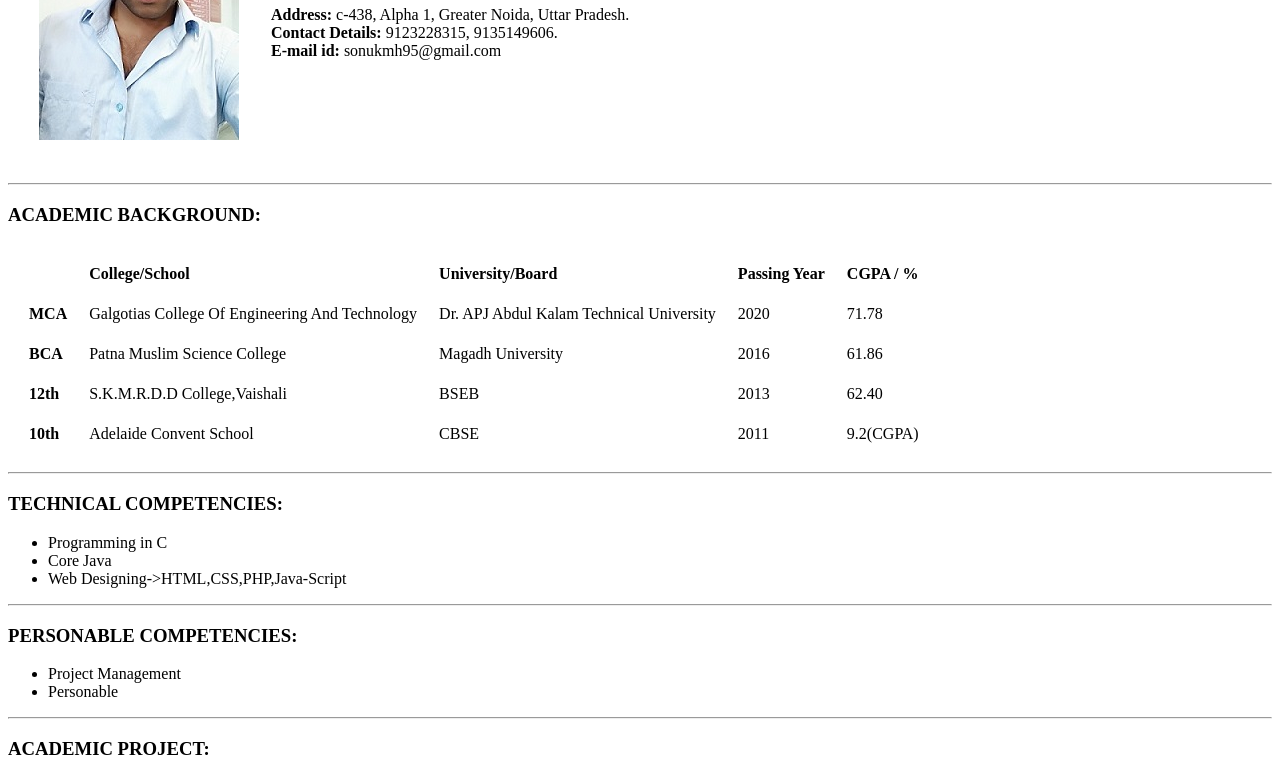
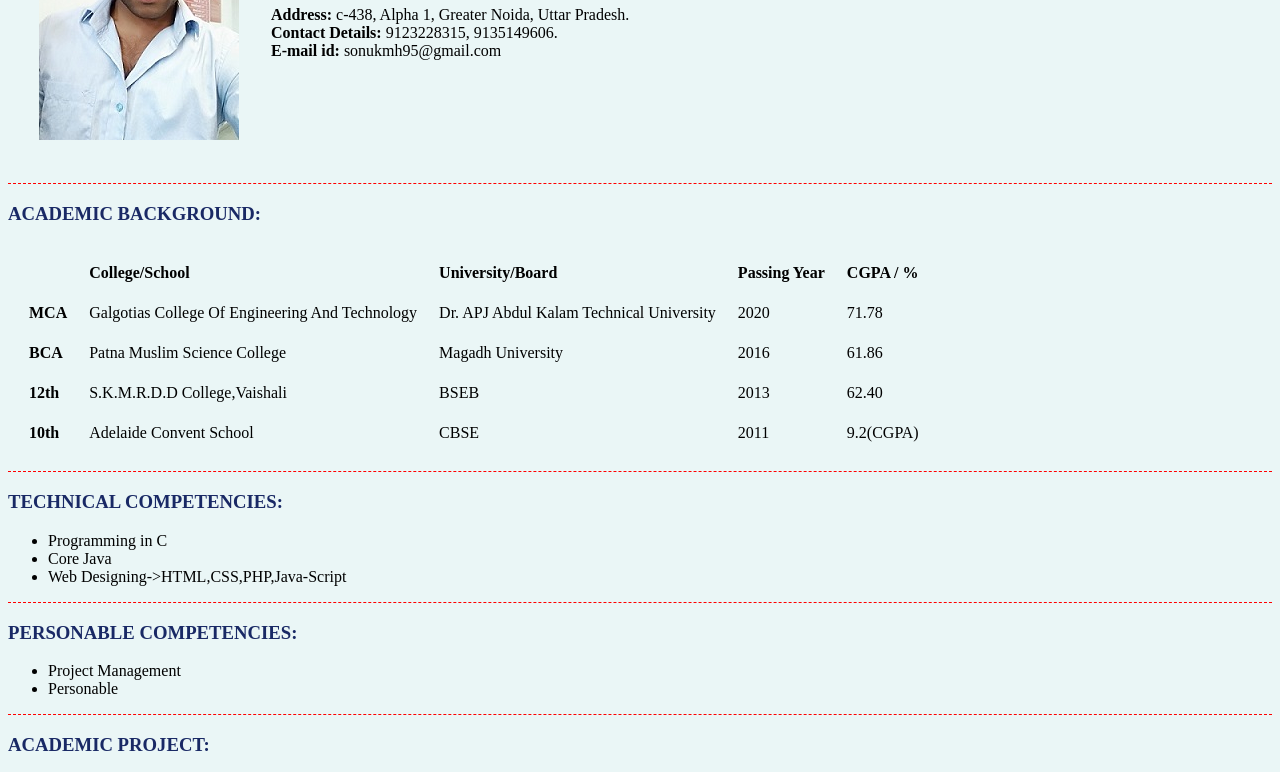
Before and after one commit to Sonukumar-mehta/CV, a plain HTML site: page index.html in a window 1280 px wide. Shown: the part 180-952 px from the top of the page. Drawn offline with Linux system fonts and the light colour scheme.

Commit message:
Add files via upload

```diff
--- /dev/null
+++ b/css/styles.css
@@ -0,0 +1,21 @@
+
+     body{
+           background-color:#EAF6F6;
+     }
+
+     hr{
+          border-style: dashed none none;
+          height: 0px;
+          border-color: red;
+          border-width: 1.5px;
+     }
+
+     h1
+     {
+       color: #192965;
+     }
+
+     h3
+     {
+       color: #192965;
+     }
--- a/index.html
+++ b/index.html
@@ -4,6 +4,7 @@
 <head>
   <meta charset="utf-8">
   <title>❤ sonu's Resume ❤</title>
+  <link rel="stylesheet" href="css/styles.css">
 </head>
 
 <body>
```
